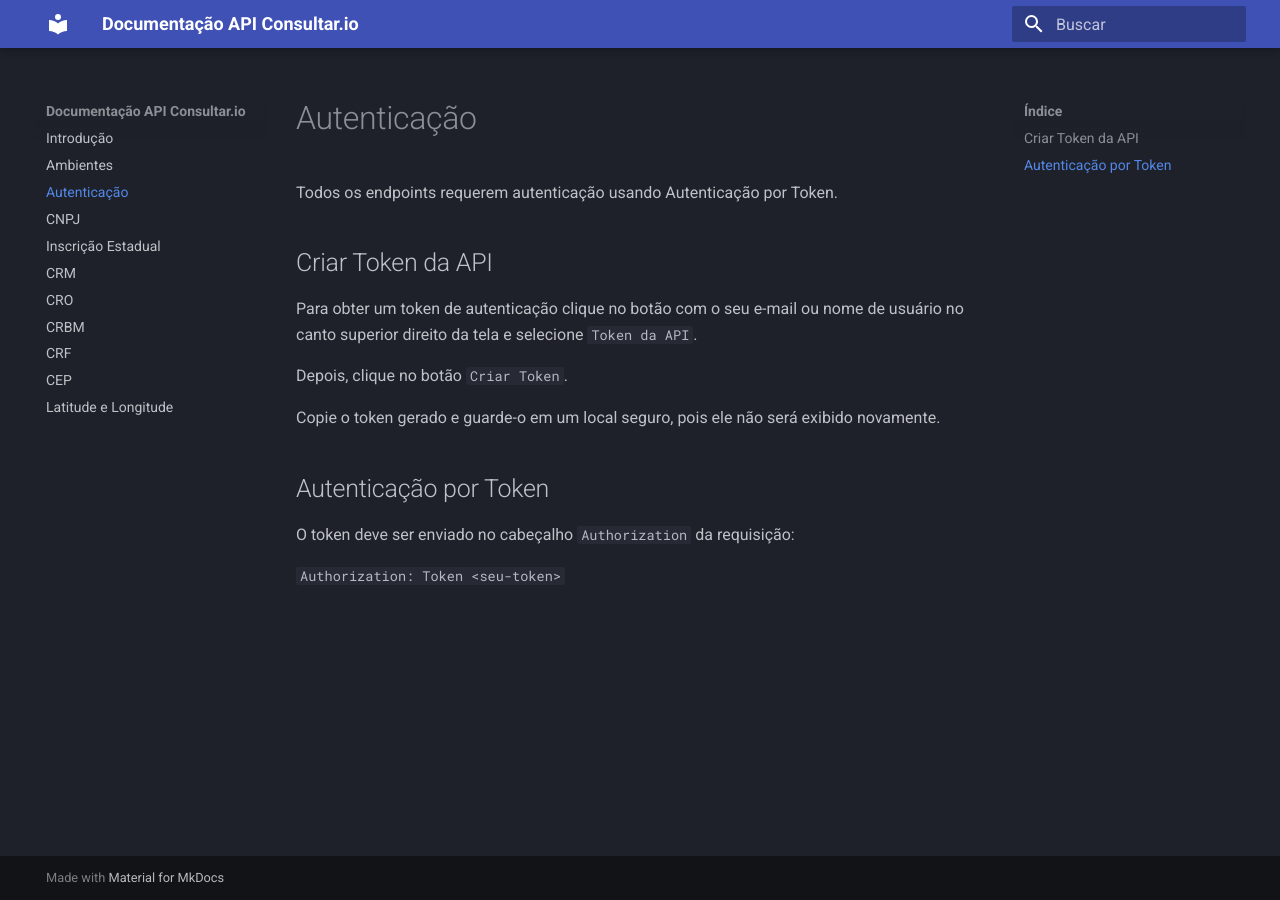
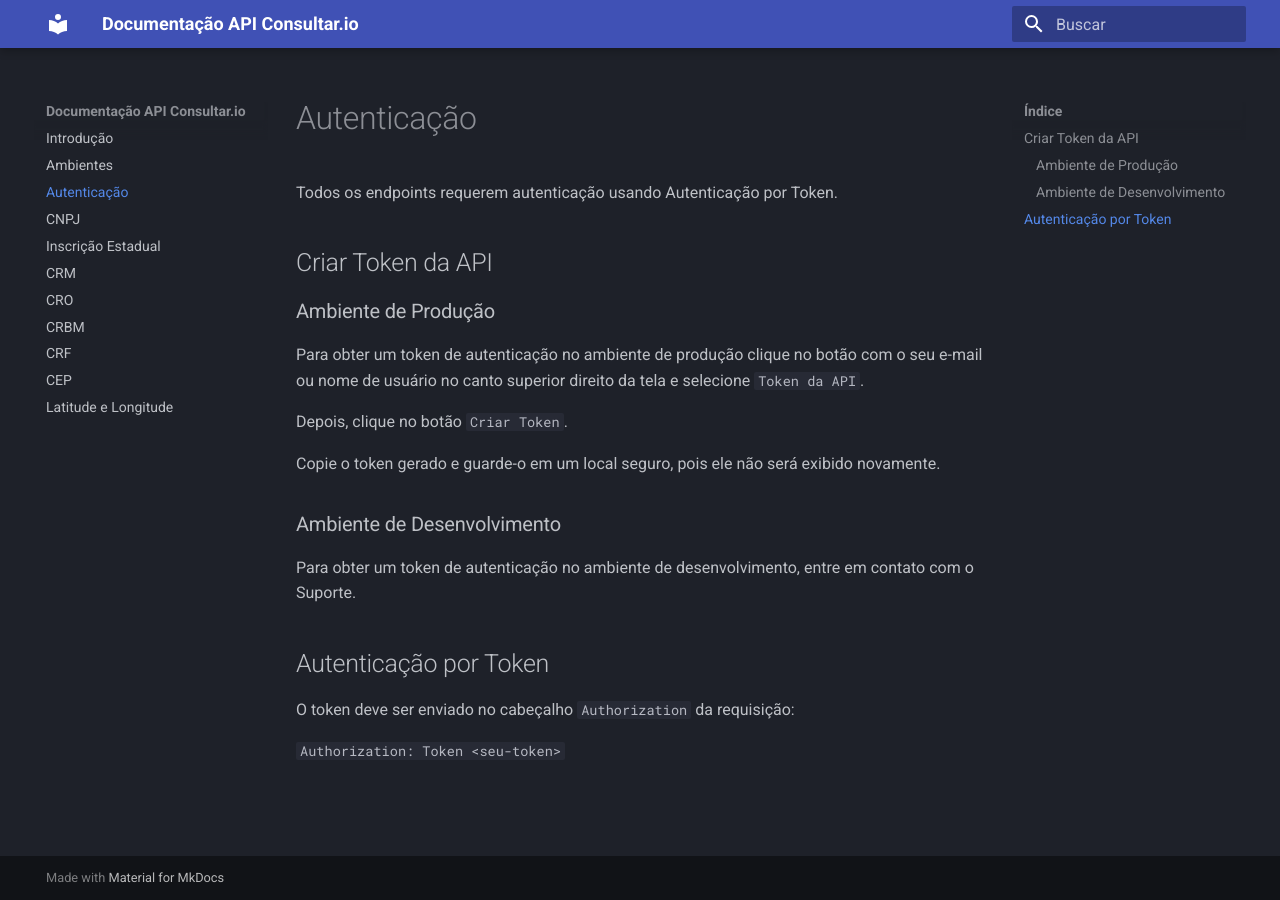
Before and after one commit to consultar-io/doc, an MkDocs documentation site: the page built from docs/autenticacao.md, in a window 1280 px wide. Built offline with MkDocs 1.6.1 and Material for MkDocs 9.7.7, drawn with Linux system fonts in a browser that asks for light colours.

Commit message:
Enhance authentication documentation by adding separate instructions for obtaining API tokens in production and development environments.

```diff
--- a/docs/autenticacao.md
+++ b/docs/autenticacao.md
@@ -4,12 +4,20 @@ Todos os endpoints requerem autenticação usando Autenticação por Token.
 
 ## Criar Token da API
 
-Para obter um token de autenticação clique no botão com o seu e-mail ou nome de
-usuário no canto superior direito da tela e selecione `Token da API`.
+### Ambiente de Produção
+
+Para obter um token de autenticação no ambiente de produção clique no botão com
+o seu e-mail ou nome de usuário no canto superior direito da tela e
+selecione `Token da API`.
 
 Depois, clique no botão `Criar Token`.
 
 Copie o token gerado e guarde-o em um local seguro, pois ele não será exibido novamente.
+
+### Ambiente de Desenvolvimento
+
+Para obter um token de autenticação no ambiente de desenvolvimento, entre em
+contato com o Suporte.
 
 ## Autenticação por Token
 
```
